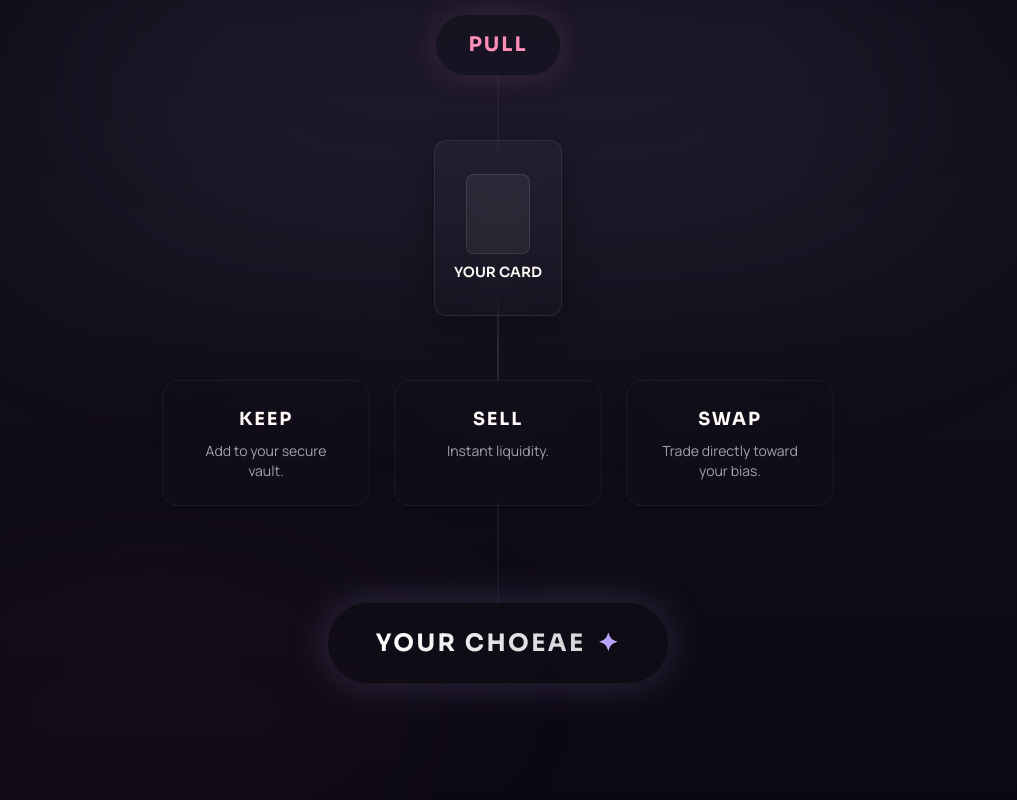
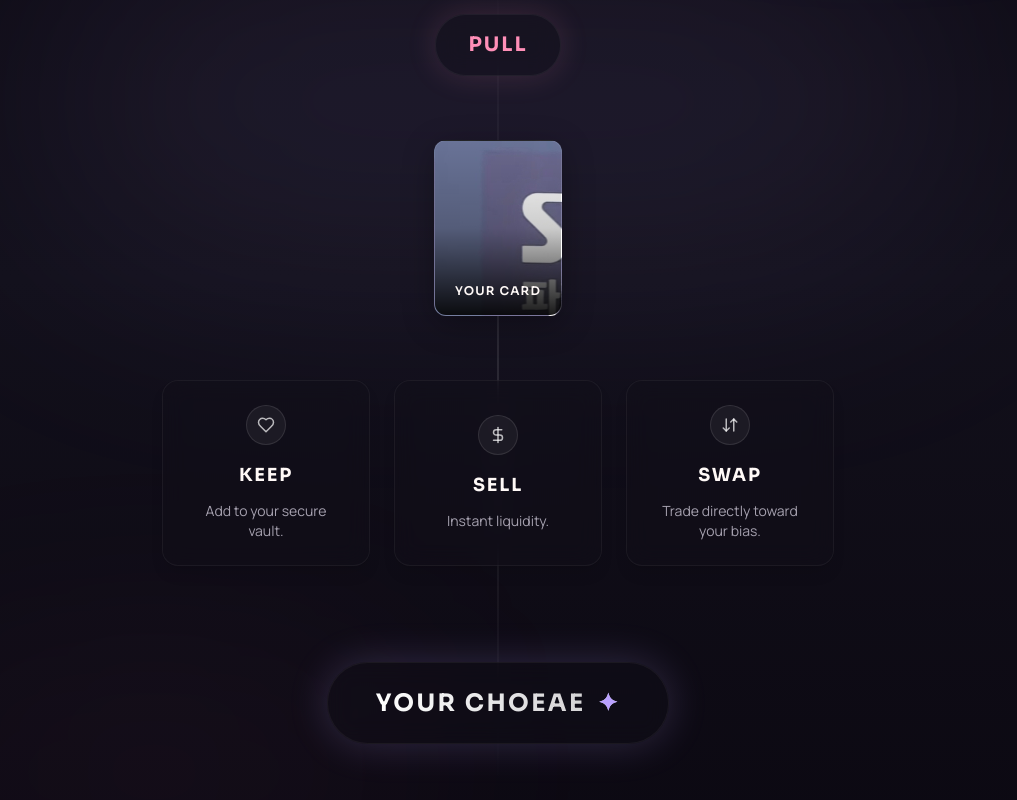
Before and after one commit to Spark1ezz/choeae-landing, a Next.js app: page / in a window 1280 px wide. Shown: the part 1244-2044 px from the top of the page, without its empty margins (142-1159 px from the left). Built offline with nearby package versions, Linux system fonts and the light colour scheme.

Commit message:
Update ChoeaeLoop with real image and icons

```diff
--- a/src/components/ChoeaeLoop.tsx
+++ b/src/components/ChoeaeLoop.tsx
@@ -41,15 +41,17 @@ export default function ChoeaeLoop() {
             </motion.div>
 
             {/* Step 2 */}
+            {/* Step 2 */}
             <motion.div
               initial={{ opacity: 0, scale: 0.9 }}
               whileInView={{ opacity: 1, scale: 1 }}
               viewport={{ once: true, margin: "-100px" }}
               transition={{ delay: 0.2 }}
-              className="w-32 h-44 rounded-xl bg-gradient-to-b from-white/10 to-transparent border border-white/20 flex flex-col items-center justify-center gap-2 glass-card shadow-[0_0_40px_rgba(255,255,255,0.05)]"
+              className="w-32 h-44 rounded-xl border border-white/20 shadow-[0_0_40px_rgba(255,255,255,0.1)] bg-cover bg-center relative overflow-hidden flex items-end justify-center p-4 glass-card"
+              style={{ backgroundImage: 'url(/bts_1.jpg)' }}
             >
-              <div className="w-16 h-20 bg-white/5 rounded-lg border border-white/10" />
-              <span className="font-sora text-sm font-semibold text-pearl">YOUR CARD</span>
+              <div className="absolute inset-0 bg-gradient-to-t from-black/90 via-black/20 to-transparent" />
+              <span className="font-sora text-xs font-semibold text-pearl relative z-10 text-center uppercase tracking-widest">Your Card</span>
             </motion.div>
 
             {/* Branches */}
@@ -61,9 +63,20 @@ export default function ChoeaeLoop() {
                   whileInView={{ opacity: 1, y: 0 }}
                   viewport={{ once: true, margin: "-100px" }}
                   transition={{ delay: 0.3 + (i * 0.1) }}
-                  className="glass p-6 rounded-2xl border border-white/10 hover:border-white/25 transition-all shadow-lg hover:shadow-[0_0_25px_rgba(185,161,255,0.1)] bg-white/5"
+                  className="glass p-6 rounded-2xl border border-white/10 hover:border-white/25 transition-all shadow-lg hover:shadow-[0_0_25px_rgba(185,161,255,0.1)] bg-white/5 flex flex-col items-center justify-center gap-3"
                 >
-                  <span className="font-sora font-bold tracking-widest text-lg text-pearl mb-2 block">{action}</span>
+                  <div className="w-10 h-10 rounded-full bg-white/5 border border-white/10 flex items-center justify-center mb-1 text-white/70">
+                    {action === 'KEEP' && (
+                      <svg width="18" height="18" viewBox="0 0 24 24" fill="none" stroke="currentColor" strokeWidth="2" strokeLinecap="round" strokeLinejoin="round"><path d="M19 14c1.49-1.46 3-3.21 3-5.5A5.5 5.5 0 0 0 16.5 3c-1.76 0-3 .5-4.5 2-1.5-1.5-2.74-2-4.5-2A5.5 5.5 0 0 0 2 8.5c0 2.3 1.5 4.05 3 5.5l7 7Z"/></svg>
+                    )}
+                    {action === 'SELL' && (
+                      <svg width="18" height="18" viewBox="0 0 24 24" fill="none" stroke="currentColor" strokeWidth="2" strokeLinecap="round" strokeLinejoin="round"><line x1="12" x2="12" y1="2" y2="22"/><path d="M17 5H9.5a3.5 3.5 0 0 0 0 7h5a3.5 3.5 0 0 1 0 7H6"/></svg>
+                    )}
+                    {action === 'SWAP' && (
+                      <svg width="18" height="18" viewBox="0 0 24 24" fill="none" stroke="currentColor" strokeWidth="2" strokeLinecap="round" strokeLinejoin="round"><path d="m3 16 4 4 4-4"/><path d="M7 20V4"/><path d="m21 8-4-4-4 4"/><path d="M17 4v16"/></svg>
+                    )}
+                  </div>
+                  <span className="font-sora font-bold tracking-widest text-lg text-pearl block">{action}</span>
                   <p className="text-sm text-moon-grey">
                     {action === 'KEEP' && 'Add to your secure vault.'}
                     {action === 'SELL' && 'Instant liquidity.'}
```
